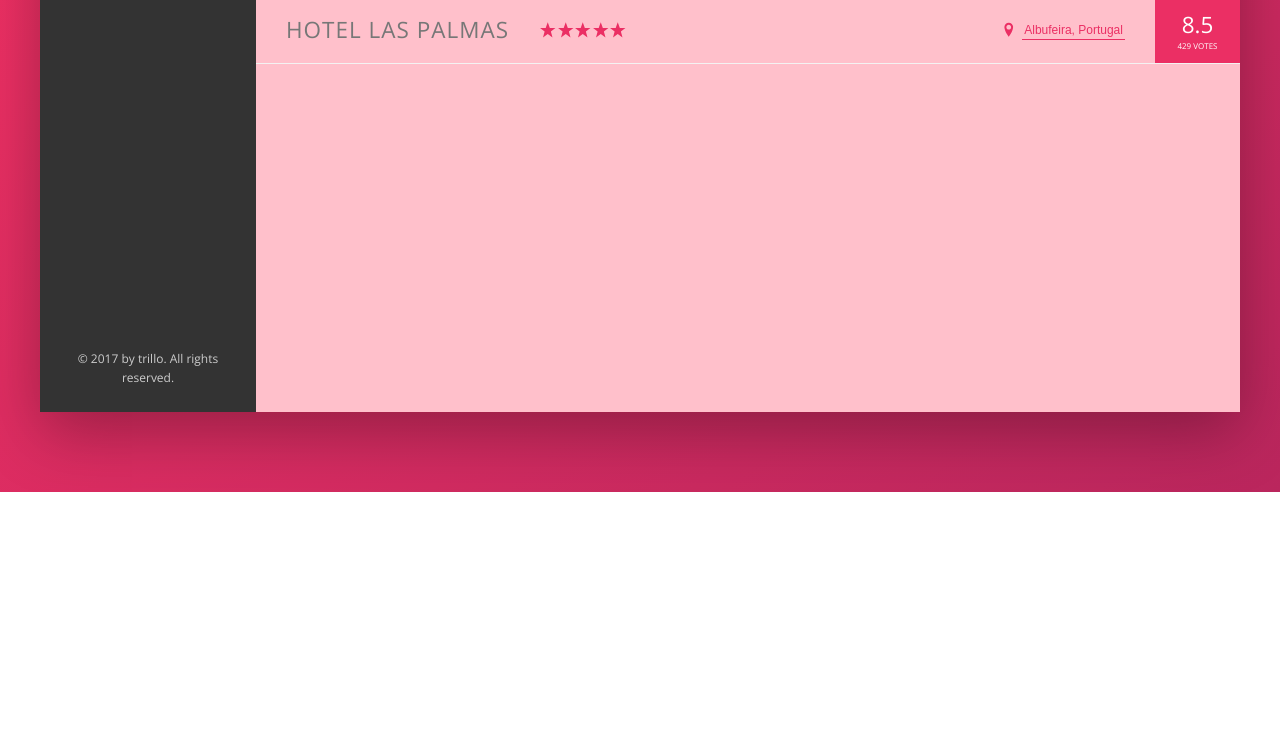
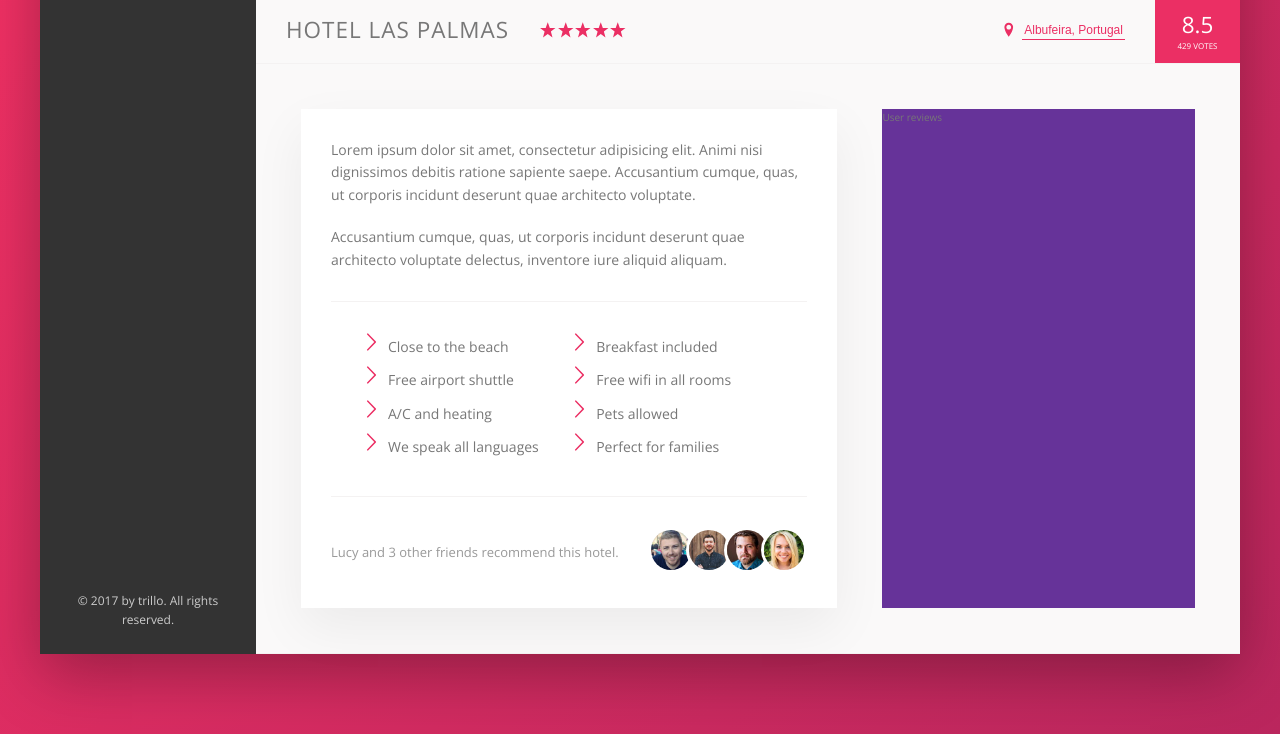
Before and after one commit to paulinekors/trillo, a website: page index.html in a window 1280 px wide. Shown: the part 538-1272 px from the top of the page. Before the commit the page ends 1030 px from the top, so only its background shows below. Drawn offline with nearby package versions, Linux system fonts and the light colour scheme.

Commit message:
added description section

```diff
--- a/index.html
+++ b/index.html
@@ -134,6 +134,43 @@
                             <div class="overview__rating-count">429 votes</div>
                         </div>
                     </div>
+
+                    <div class="detail">
+                        <div class="description">
+                            <p class="paragraph">
+                                Lorem ipsum dolor sit amet, consectetur adipisicing elit. Animi nisi dignissimos debitis ratione sapiente saepe. Accusantium cumque, quas, ut corporis incidunt deserunt quae architecto voluptate.
+                            </p>
+                            <p class="paragraph">
+                                Accusantium cumque, quas, ut corporis incidunt deserunt quae architecto voluptate delectus, inventore iure aliquid aliquam.
+                            </p>
+                            <ul class="list">
+                                <li class="list__item">Close to the beach</li>
+                                <li class="list__item">Breakfast included</li>
+                                <li class="list__item">Free airport shuttle</li>
+                                <li class="list__item">Free wifi in all rooms</li>
+                                <li class="list__item">A/C and heating</li>
+                                <li class="list__item">Pets allowed</li>
+                                <li class="list__item">We speak all languages</li>
+                                <li class="list__item">Perfect for families</li>
+                            </ul>
+                            <div class="recommend">
+                                <p class="recommend__count">
+                                    Lucy and 3 other friends recommend this hotel.
+                                </p>
+                                <div class="recommend__friends">
+                                    <img src="img/user-3.jpg" alt="Friend" class="recommend__photo"></img>
+                                    <img src="img/user-4.jpg" alt="Friend" class="recommend__photo"></img>
+                                    <img src="img/user-5.jpg" alt="Friend" class="recommend__photo"></img>
+                                    <img src="img/user-6.jpg" alt="Friend" class="recommend__photo"></img>
+                                </div>
+                            </div>
+                        </div>
+
+                        <div class="user-reviews">
+                            User reviews
+                        </div>
+                    </div>
+
                 </main>
 
 
--- a/sass/_components.scss
+++ b/sass/_components.scss
@@ -315,3 +315,74 @@
         box-shadow: none;
     }
 }
+
+//////////////////////////////////////////////////////////
+// PARAGRAPH
+.paragraph:not(:last-of-type) { //not last-child because that will apply to all children, not just <p>
+    margin-bottom: 2rem;
+}
+
+
+//////////////////////////////////////////////////////////
+// LIST
+.list {
+    margin: 3rem 0;
+    list-style: none;
+    padding: 3rem;
+    border-top: var(--line);
+    border-bottom: var(--line);
+
+    display: flex;
+    flex-wrap: wrap;
+
+    &__item {
+        flex: 0 0 50%; //because we want two elements side by side
+        margin-bottom: .7rem;
+    }
+
+    &__item::before {
+        content: ""; //this is needed
+        display: inline-block;
+        height: 2rem;
+        width: 2rem;
+        margin-right: .7rem;
+
+        //for older browsers
+        //background-image: url(../img/chevron-thin-right.svg);
+        //background-size: cover;
+
+        //for newer browser - use masks > better cause it allows you to change the color
+        background-color: var(--color-primary);
+        -webkit-mask-image: url(../img/chevron-thin-right.svg);
+        -webkit-mask-size: cover;
+        mask-image: url(../img/chevron-thin-right.svg);
+        mask-size: cover;
+    }
+}
+
+
+//////////////////////////////////////////////////////////
+// RECOMMEND
+.recommend {
+    font-size: 1.3rem;
+    color: var(--color-grey-dark-3);
+
+    display: flex;
+    align-items: center;
+
+    &__count {
+        margin-right: auto; //to pish the friends box to the right
+    }
+
+    &__photo {
+        box-sizing: content-box; //to make sure the images stay the same size if a border is added
+        height: 4rem;
+        width: 4rem;
+        border-radius: 50%;
+        border: 3px solid #fff;
+
+        &:not(:last-child) {
+            margin-right: -1.15rem;
+        }
+    }
+}
--- a/sass/_layout.scss
+++ b/sass/_layout.scss
@@ -11,7 +11,7 @@
     font-size: 1.4rem; //so that it will pass this on to the children
     height: 7rem;
     background-color: #fff;
-    border-bottom: 1px solid var(--color-grey-light-2);
+    border-bottom: var(--line);
 
     display: flex;
     justify-content: space-between; //logo + search + account info
@@ -35,9 +35,28 @@
 //this is flex item 2
 .hotel-view {
     //for testing
-    background-color: pink;
-    height: 80rem;
+    //background-color: pink;
+    //height: 80rem;
     flex: 1;
+}
 
+.detail {
+    display: flex;
+    padding: 4.5rem;
+    background-color: var(--color-grey-light-1);
+    border-bottom: var(--line);
+}
 
+.description {
+    background-color: #fff;
+    font-size: 1.4rem;
+    box-shadow: var(--shadow-light);
+    padding: 3rem;
+    flex: 0 0 60%;
+    margin-right: 4.5rem;
 }
+
+.user-reviews {
+    background-color: rebeccapurple;
+    flex: 1; //assign the remaining space to this element
+}
```
Also changed, not shown: css/style.css.
